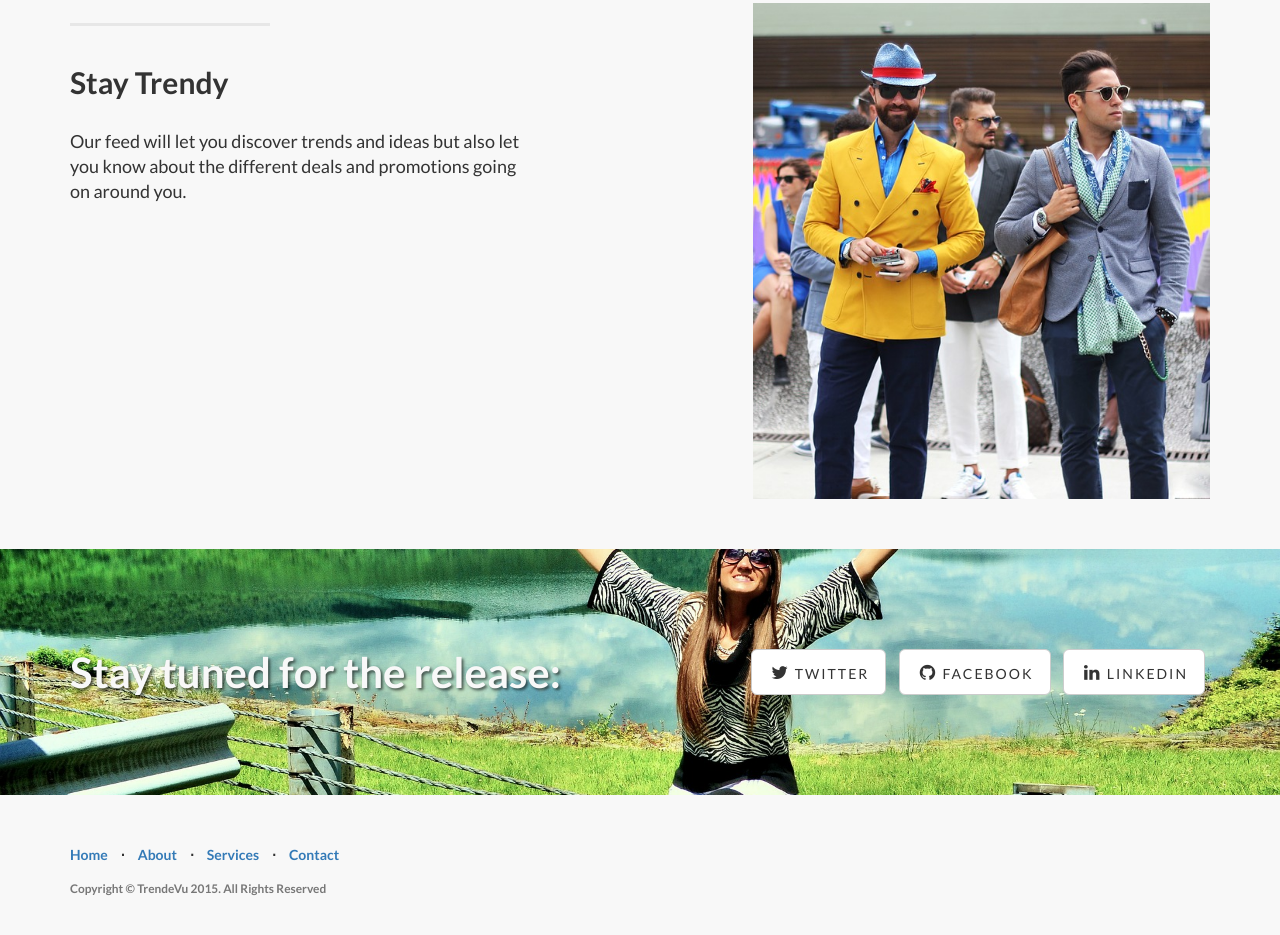
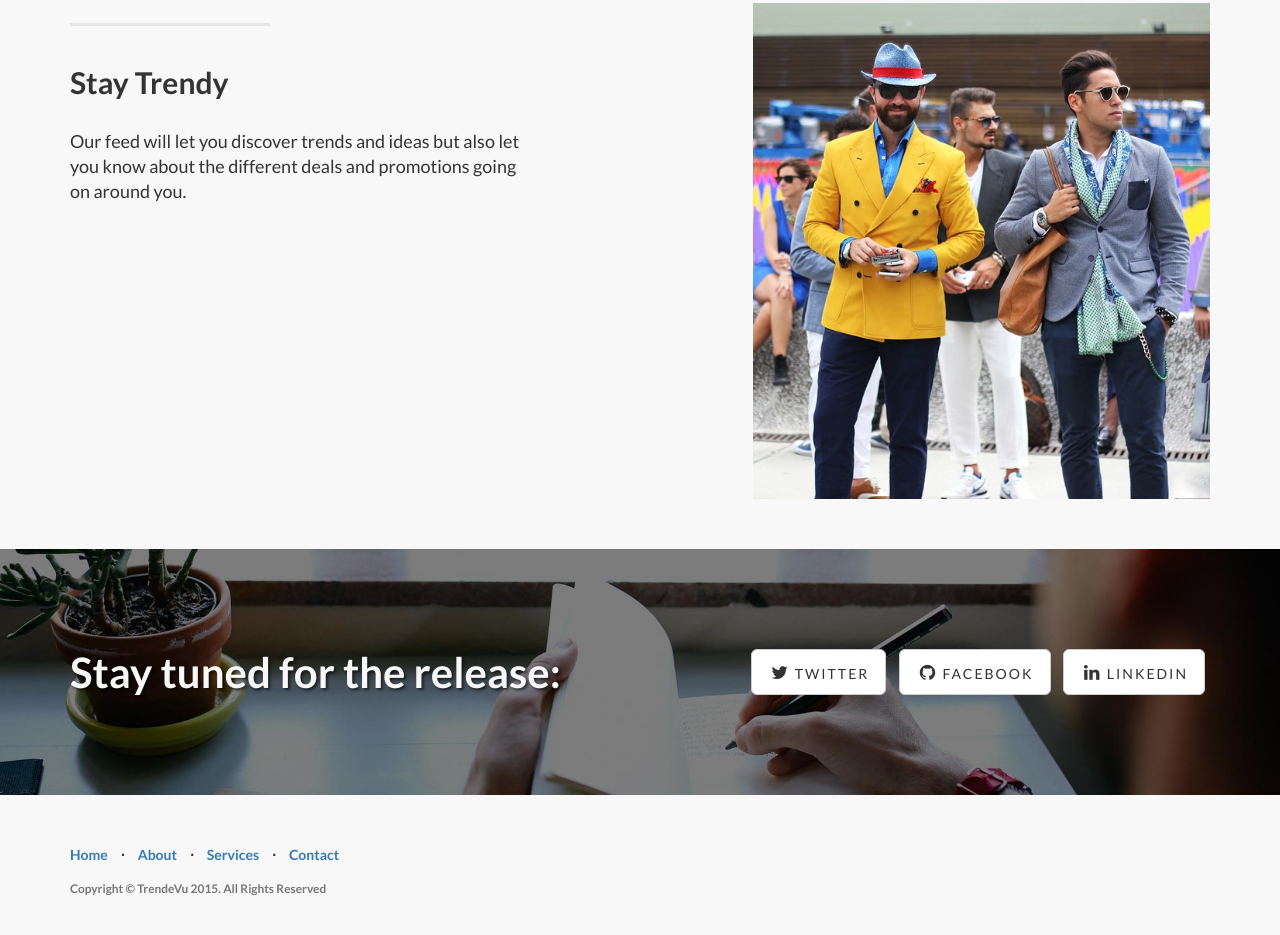
Before and after one commit to Dasmaker/dasmaker.github.io, a plain HTML site: page index.html in a window 1280 px wide. Shown: the part 1578-2513 px from the top of the page. Drawn offline with Linux system fonts and the light colour scheme.

Commit message:
image fix

```diff
--- a/css/landing-page.css
+++ b/css/landing-page.css
@@ -116,7 +116,7 @@ h6 {
 .banner {
     padding: 100px 0;
     color: #f8f8f8;
-    background: url(../img/bannerdown.jpg) no-repeat center center;
+    background: url(../img/banner-bg2.jpg) no-repeat center center;
     background-size: cover;
 }
 
```
